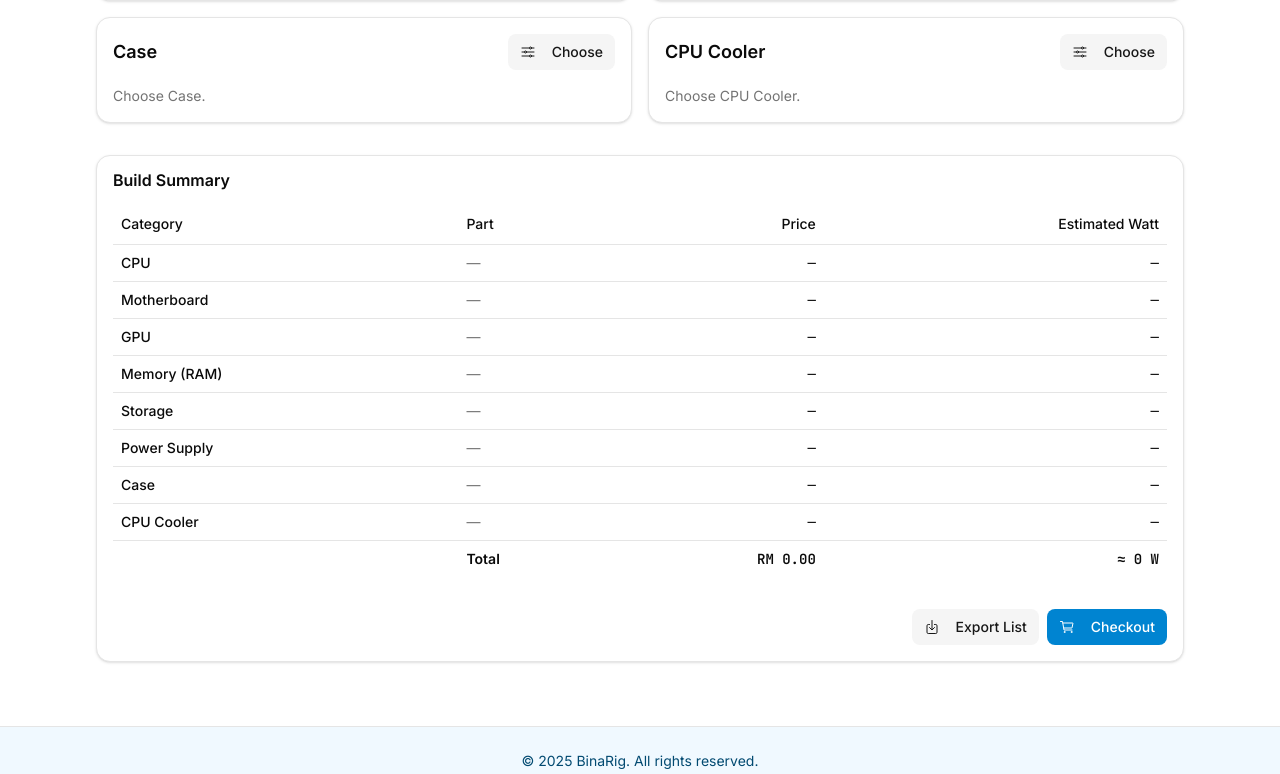
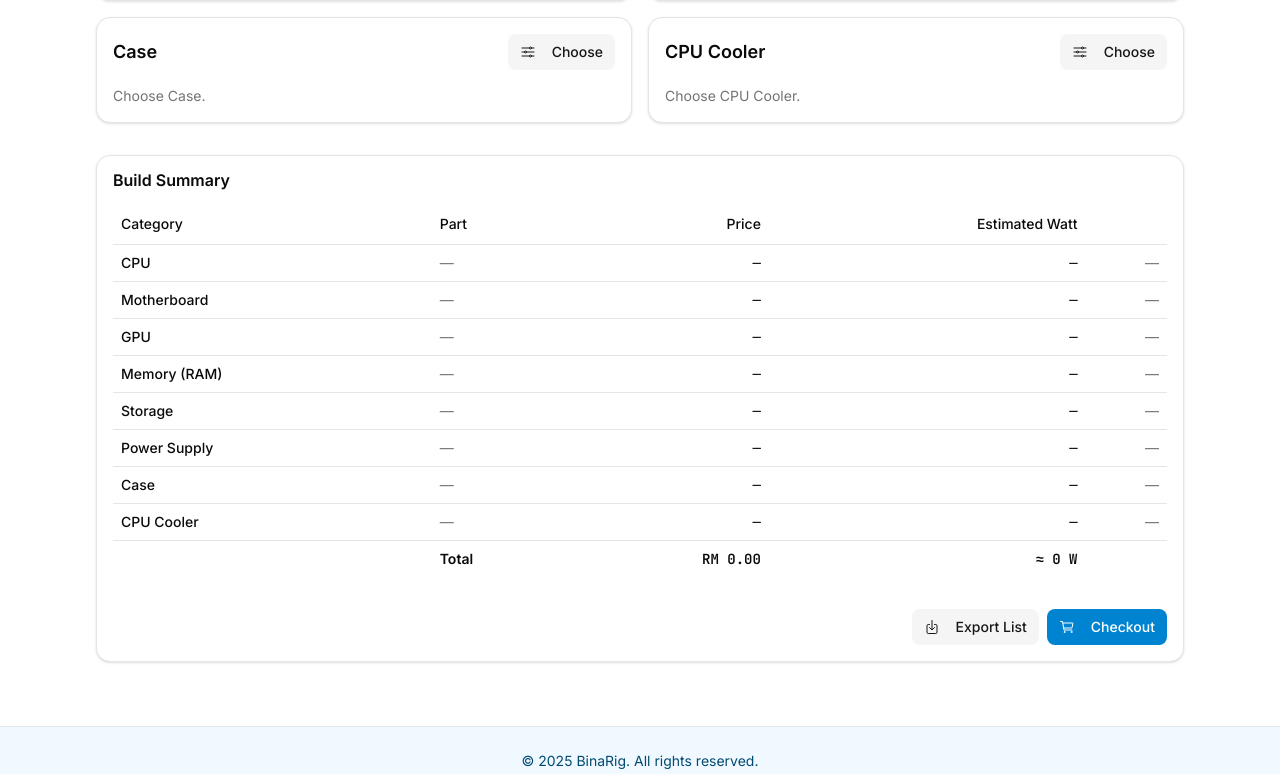
Before and after one commit to azuanalias92/bina-rig, a Next.js app: page /en in a window 1280 px wide. Shown: the part 562-1336 px from the top of the page. Built offline with nearby package versions, Linux system fonts and the light colour scheme.

Commit message:
feat: add buy action for parts with dictionary support
- Add new "buy" action to dictionary files (en.ts and ms.ts)
- Implement buy functionality that opens product search in new tab
- Add buy button column to parts table with proper localization

```diff
--- a/src/app/[locale]/page.tsx
+++ b/src/app/[locale]/page.tsx
@@ -258,6 +258,12 @@ export default function Home() {
     setSelected((s) => ({ ...s, [key]: null }));
   };
 
+  const buyPart = (part: Part) => {
+    const q = encodeURIComponent(`${part.brand} ${part.name}`);
+    const url = locale === "ms" ? `https://shopee.com.my/search?keyword=${q}` : `https://www.google.com/search?q=${q}`;
+    window.open(url, "_blank", "noopener");
+  };
+
   return (
     <div className="min-h-screen bg-background text-foreground">
       <main className="mx-auto max-w-6xl px-4 py-10">
@@ -338,6 +344,7 @@ export default function Home() {
                       <TableHead>{dict.table.part}</TableHead>
                       <TableHead className="text-right">{dict.table.price}</TableHead>
                       <TableHead className="text-right">{dict.table.watt}</TableHead>
+                      <TableHead className="text-right"></TableHead>
                     </TableRow>
                   </TableHeader>
                   <TableBody>
@@ -361,6 +368,16 @@ export default function Home() {
                           <TableCell className="text-right font-mono tabular-nums whitespace-nowrap">
                             {part ? `≈ ${part.watt} W` : dict.general.dash}
                           </TableCell>
+                          <TableCell className="text-right">
+                            {part ? (
+                              <Button size="sm" variant="secondary" onClick={() => buyPart(part)}>
+                                <IoCartOutline className="mr-2 size-4" />
+                                {dict.actions.buy}
+                              </Button>
+                            ) : (
+                              <span className="text-muted-foreground">{dict.general.dash}</span>
+                            )}
+                          </TableCell>
                         </TableRow>
                       );
                     })}
@@ -373,6 +390,7 @@ export default function Home() {
                       <TableCell className="text-right font-semibold font-mono tabular-nums whitespace-nowrap">
                         {`≈ ${totalWatt} W`}
                       </TableCell>
+                      <TableCell />
                     </TableRow>
                   </TableBody>
                 </Table>
--- a/src/dictionaries/en.ts
+++ b/src/dictionaries/en.ts
@@ -16,6 +16,7 @@ export type Dictionary = {
     checkout: string;
     select: string;
     close: string;
+    buy: string;
   };
   table: {
     title: string;
@@ -66,6 +67,7 @@ export const dictEn: Dictionary = {
     checkout: "Checkout",
     select: "Select",
     close: "Close",
+    buy: "Buy",
   },
   table: {
     title: "Build Summary",
--- a/src/dictionaries/ms.ts
+++ b/src/dictionaries/ms.ts
@@ -18,6 +18,7 @@ export const dictMs: Dictionary = {
     checkout: "Bayar",
     select: "Pilih",
     close: "Tutup",
+    buy: "Beli",
   },
   table: {
     title: "Ringkasan Binaan",
```
